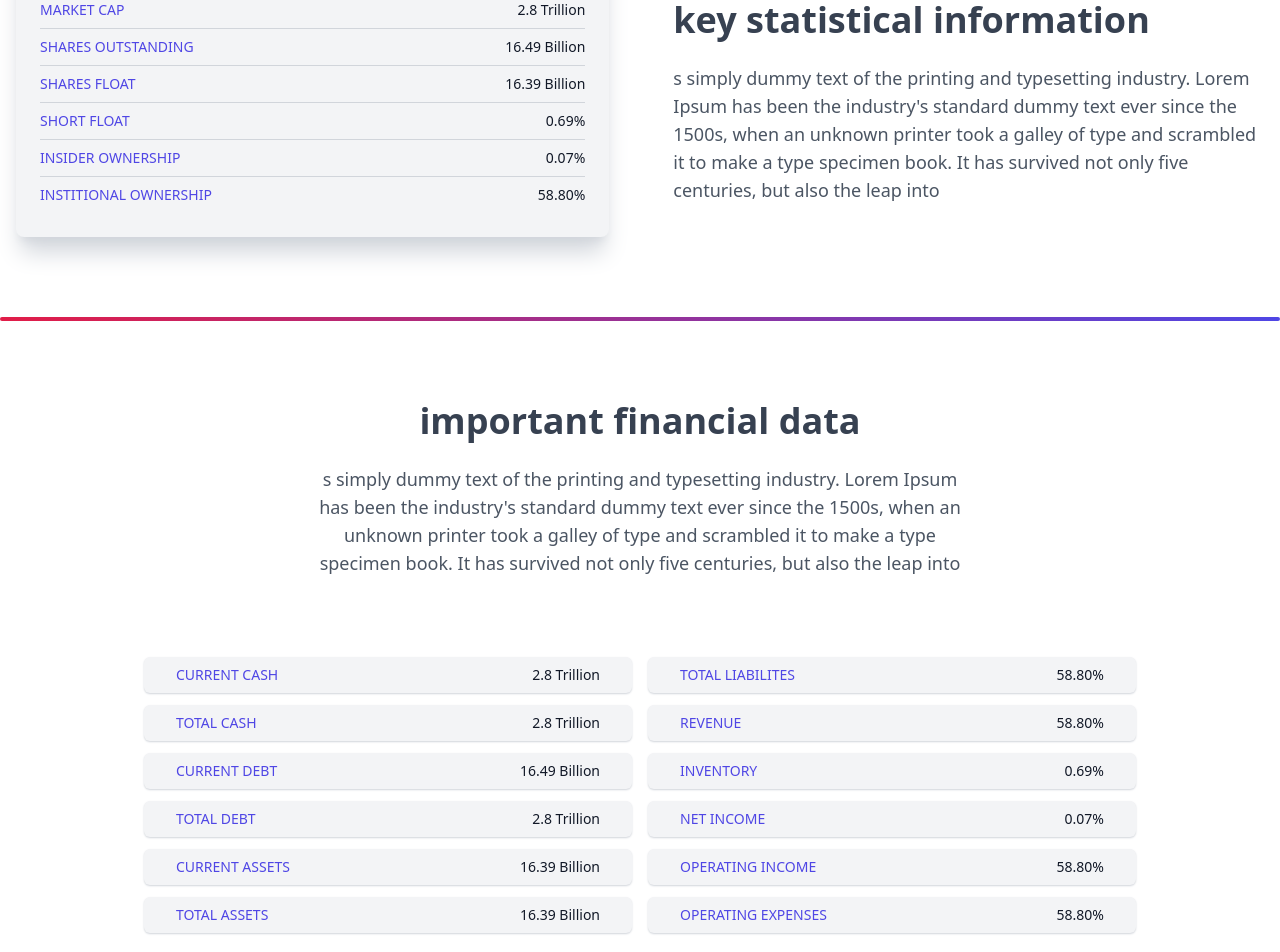
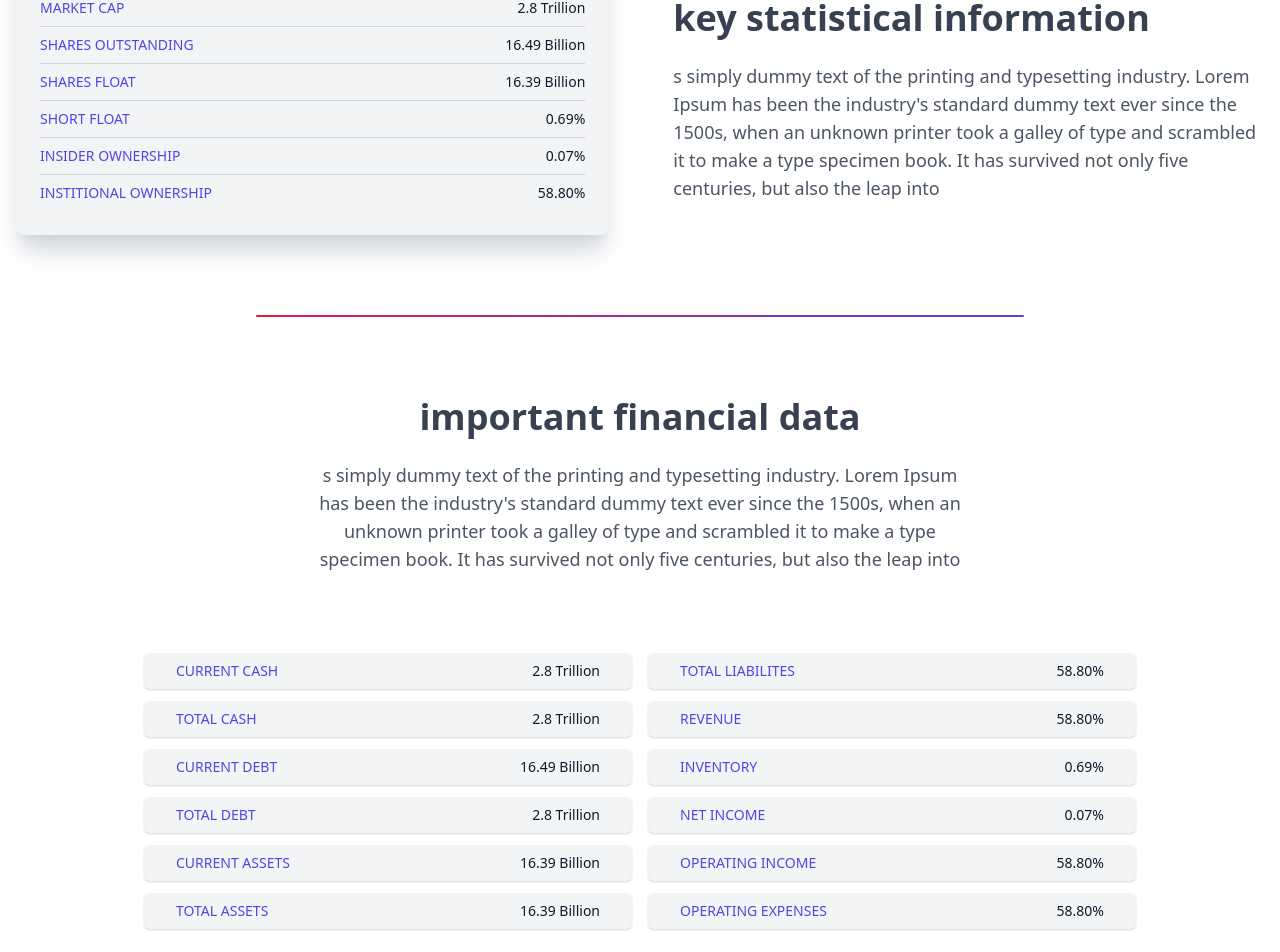
Before and after one commit to rmthomas98/pryzma, a Next.js app in the folder app/: page / in a window 1280 px wide. Shown: the part 1784-2736 px from the top of the page. Built offline with nearby package versions, Linux system fonts and the light colour scheme; no server answers.

Commit message:
changing separators

```diff
--- a/app/components/Home/Financials.js
+++ b/app/components/Home/Financials.js
@@ -1,6 +1,6 @@
 const Financials = () => {
   return (
-    <div className="bg-white before:h-1 before:w-full before:max-w-7xl before:bg-gradient-to-r before:from-rose-600 before:to-indigo-600 before:block before:rounded-full before:mx-auto">
+    <div className="bg-white before:h-[2px] before:w-full before:max-w-3xl before:bg-gradient-to-r before:from-rose-600 before:to-indigo-600 before:block before:rounded-full before:mx-auto">
       <div className="mx-auto max-w-5xl p-4 pt-20 pb-20">
       <div className="w-2/3 mx-auto">
           <p className="text-4xl font-bold text-gray-700 mb-6 text-center">
--- a/app/components/Home/Statistics.js
+++ b/app/components/Home/Statistics.js
@@ -1,6 +1,6 @@
 const Statistics = () => {
   return (
-    <div className="bg-white before:h-1 before:w-full before:max-w-7xl before:bg-gradient-to-r before:from-rose-600 before:to-indigo-600 before:block before:rounded-full before:mx-auto">
+    <div className="bg-white before:h-[2px] before:w-full before:max-w-3xl before:bg-gradient-to-r before:from-rose-600 before:to-indigo-600 before:block before:rounded-full before:mx-auto">
       <div className="mx-auto max-w-7xl p-4 pt-20 pb-20 flex items-center">
         <div className="w-1/2 bg-gray-100 rounded-lg shadow-xl shadow-gray-300 p-6">
 
```
